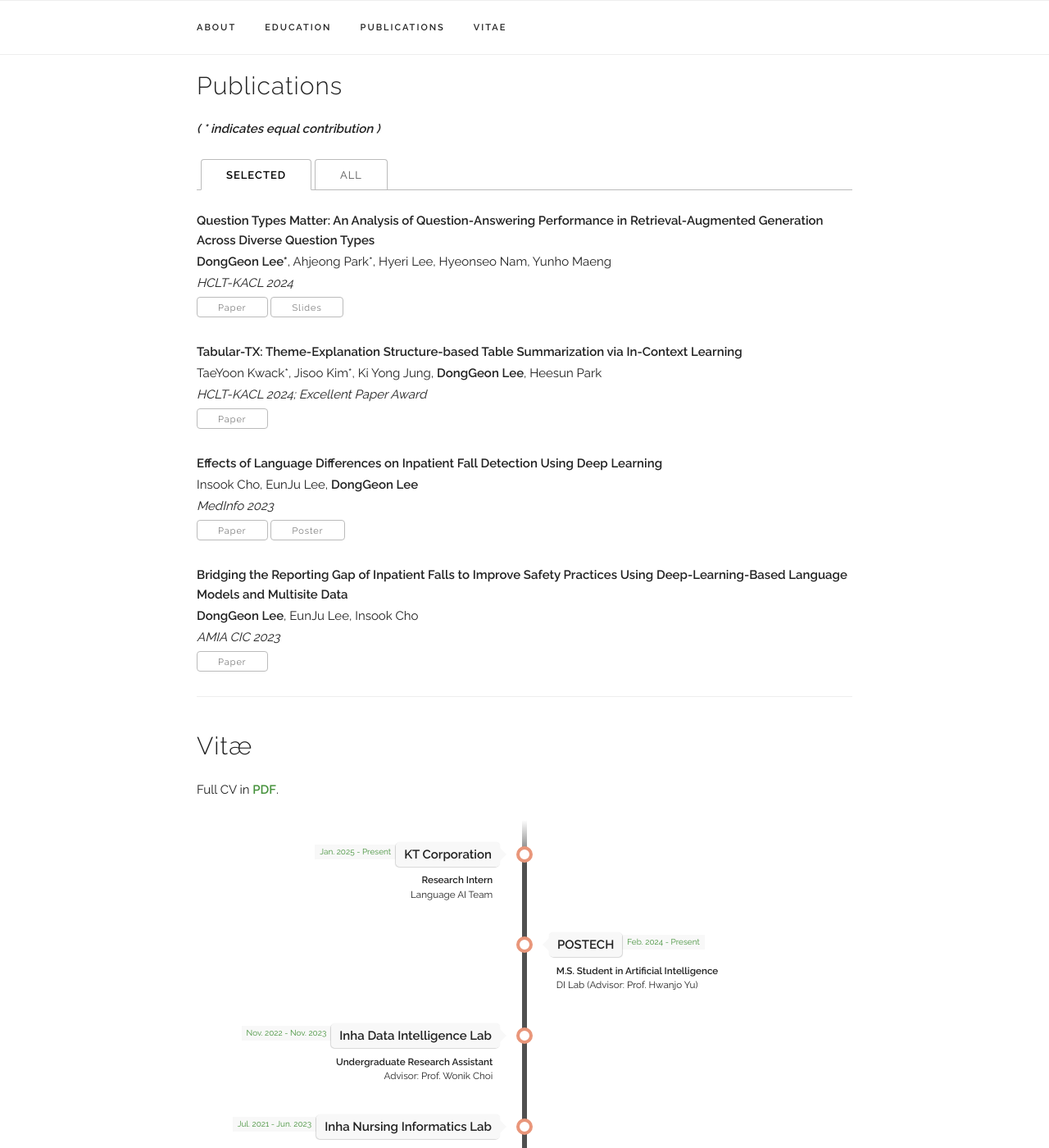
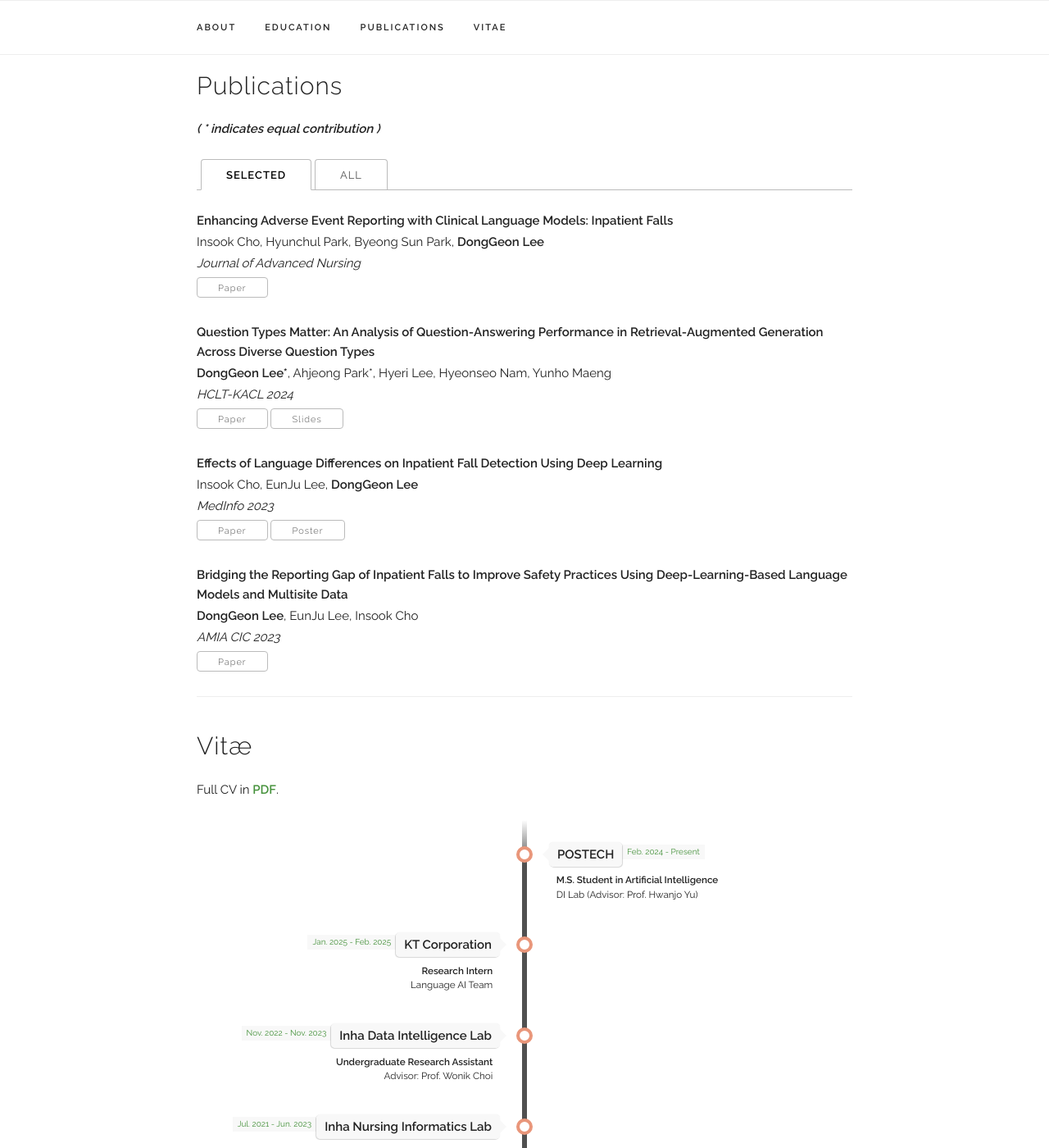
Before and after one commit to donggeon/donggeon.github.io, a Jekyll site: the page built from index.html, in a window 1280 px wide and 1400 px high, scrolled down 1480 px. Shown: the whole window at 82% size. Built offline with Jekyll 4.4.1, drawn with Linux system fonts in a browser that asks for light colours; some web fonts are replaced.

Commit message:
Feb 2025

```diff
--- a/_data/experience.yaml
+++ b/_data/experience.yaml
@@ -1,15 +1,15 @@
 experiences:
-  - place: "KT Corporation"
-    time: "Jan. 2025 - Present"
-    title: "Research Intern"
-    subtitle: "Language AI Team"
-    category: "work"
-
   - place: "POSTECH"
     time: "Feb. 2024 - Present"
     title: "M.S. Student in Artificial Intelligence"
     subtitle: "DI Lab (Advisor: Prof. Hwanjo Yu)"
     category: "school"
+
+  - place: "KT Corporation"
+    time: "Jan. 2025 - Feb. 2025"
+    title: "Research Intern"
+    subtitle: "Language AI Team"
+    category: "work"
 
   # - place: "HyperEZ Inc."
   #   time: "Dec. 2023 - Jan. 2024"
--- a/_data/publications.yaml
+++ b/_data/publications.yaml
@@ -6,14 +6,14 @@ papers:
     selected: n
 
   - title: "Enhancing Adverse Event Reporting with Clinical Language Models: Inpatient Falls"
-    # authors: ""
-    venue: "Under Review"
-    # paper_pdf: ""
-    selected: n
+    authors: "Insook Cho, Hyunchul Park, Byeong Sun Park, <b>DongGeon Lee</b>"
+    venue: "Journal of Advanced Nursing"
+    paper_pdf: "https://doi.org/10.1111/jan.16812"
+    selected: y
 
   - title: "Question Types Matter: An Analysis of Question-Answering Performance in Retrieval-Augmented Generation Across Diverse Question Types"
     authors: "<b>DongGeon Lee*</b>, Ahjeong Park*, Hyeri Lee, Hyeonseo Nam, Yunho Maeng"
-    paper_pdf: "assets/publications/2024_question_types_matter/paper.pdf"
+    paper_pdf: "https://koreascience.kr/article/CFKO202404272002603.page"
     slides: "assets/publications/2024_question_types_matter/slide.pdf"
     venue: "HCLT-KACL 2024"
     selected: y
@@ -21,8 +21,8 @@ papers:
   - title: "Tabular-TX: Theme-Explanation Structure-based Table Summarization via In-Context Learning"
     authors: "TaeYoon Kwack*, Jisoo Kim*, Ki Yong Jung, <b>DongGeon Lee</b>, Heesun Park"
     venue: "HCLT-KACL 2024; Excellent Paper Award"
-    paper_pdf: "assets/publications/2024_Tabular-TX/paper.pdf"
-    selected: y
+    paper_pdf: "https://koreascience.kr/article/CFKO202404272003862.page"
+    selected: n
 
   - title: "Effects of Language Differences on Inpatient Fall Detection Using Deep Learning"
     authors: "Insook Cho, EunJu Lee, <b>DongGeon Lee</b>"
```
Also changed, not shown: 2 other files.
